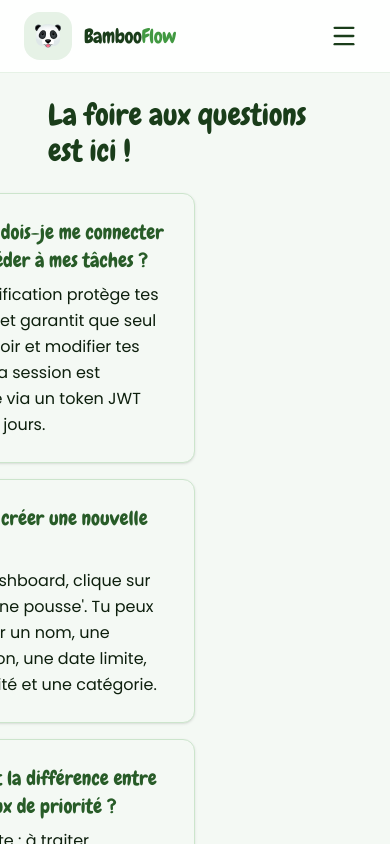
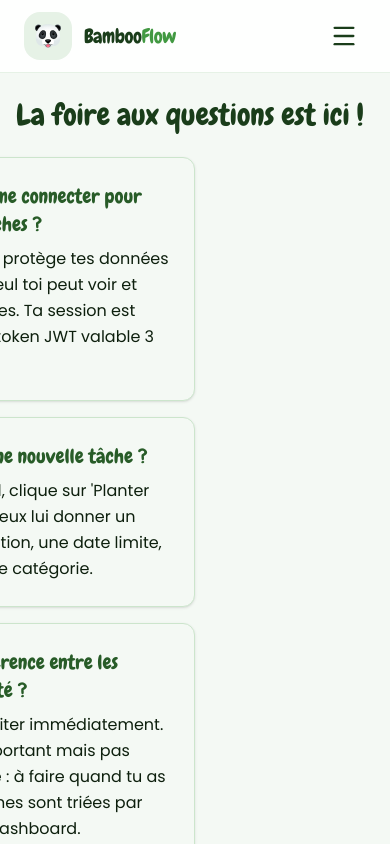
Before and after one commit to nabila-tamajnit/BambooFlow_frontend, a React (Vite) app: page /faq in a window 390 px wide. Shown: the top 844 px of the page. Built offline with nearby package versions, Linux system fonts and the light colour scheme; no server answers.

Commit message:
padding adjustment

```diff
--- a/src/features/info/pages/Faq.jsx
+++ b/src/features/info/pages/Faq.jsx
@@ -4,13 +4,13 @@ import faqs from '../data/faq.json';
 export const Faq = () => {
     return (
         <>
-            <section className="py-6 px-12 flex items-center gap-6">
+            <section className="py-6 px-4 sm:px-12 flex items-center gap-6">
                 <h1 className="text-3xl text-main-800 font-chewy">
                     La foire aux questions est ici !
                 </h1>
             </section>
 
-            <section className="flex flex-col px-12 gap-4 pb-12">
+            <section className="flex flex-col px-4 sm:px-12 gap-4 pb-12">
                 {faqs.map(faq => (
                     <FaqItem key={faq.id} {...faq} />
                 ))}
```
